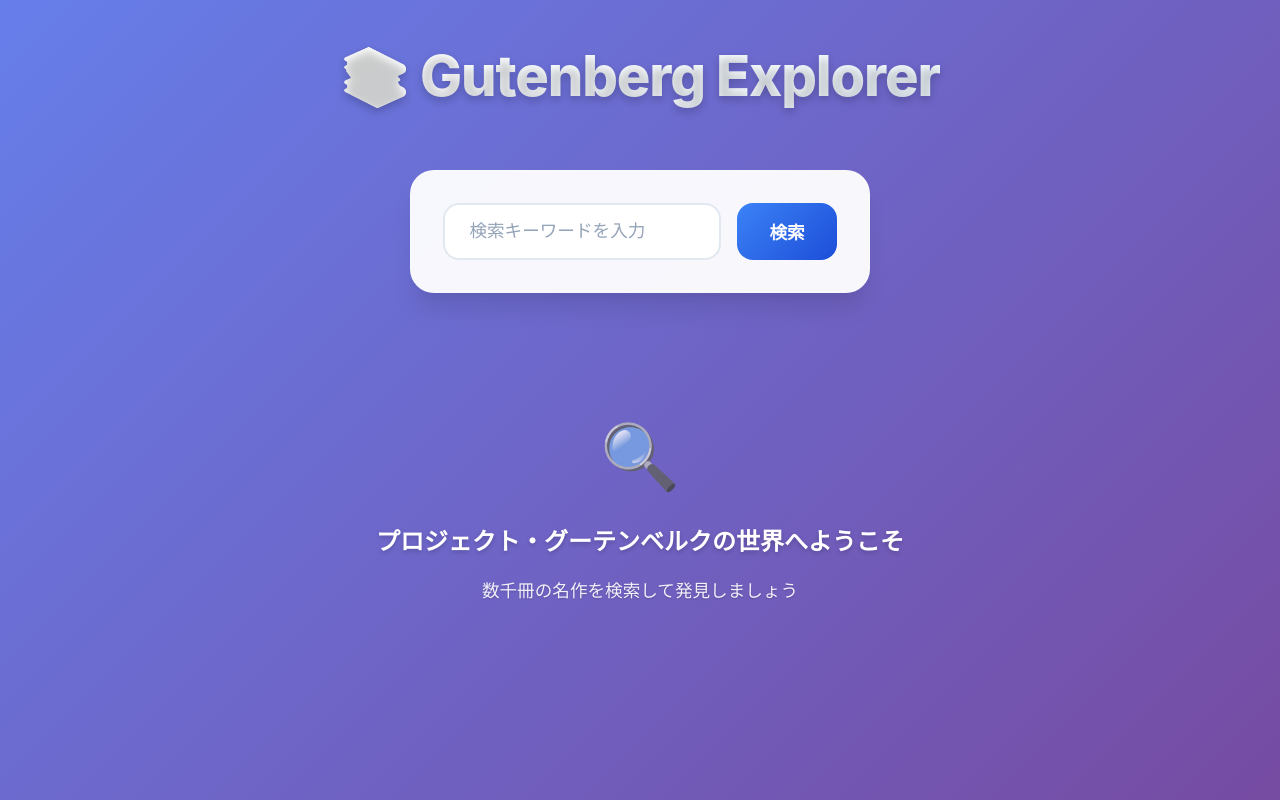
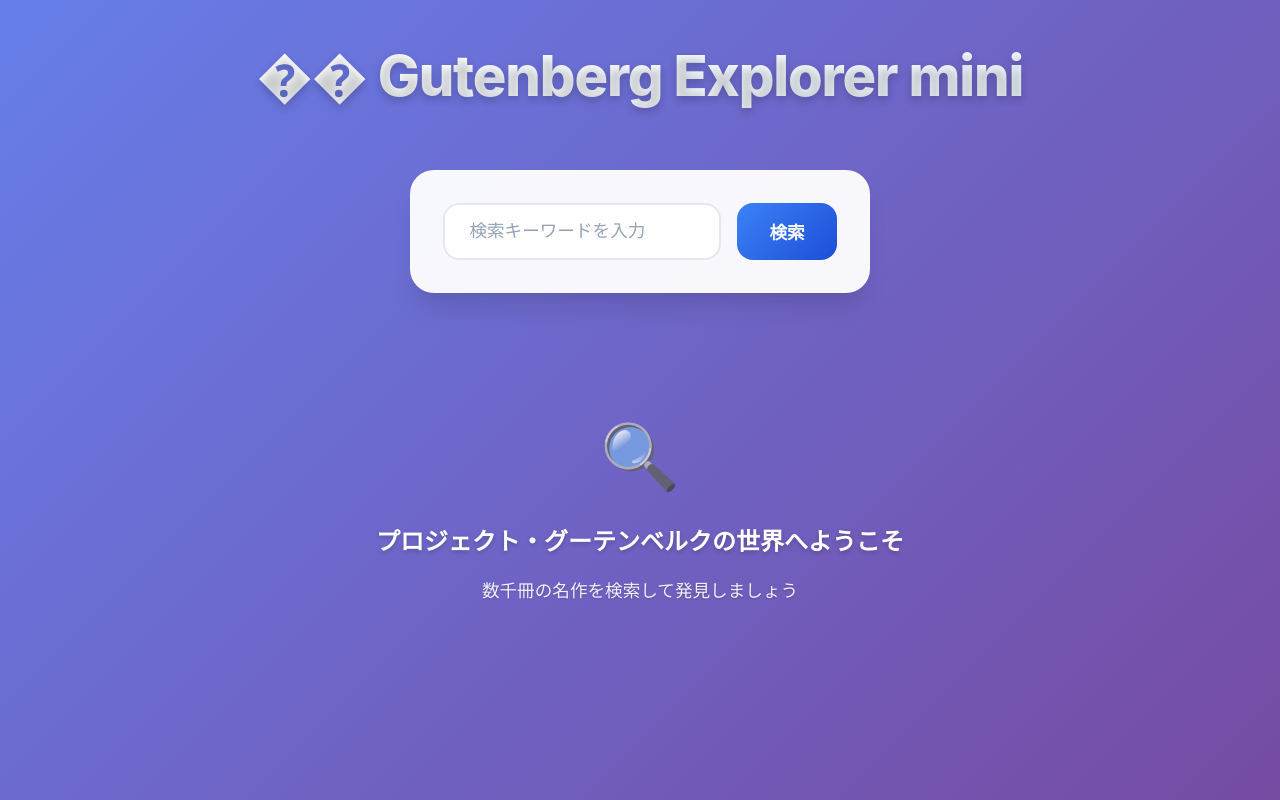
Before and after one commit to SatoMichi/k8s_practice_sample, a Svelte app in the folder frontend/: page / in a window 1280 px wide. Built offline with nearby package versions, Linux system fonts and the light colour scheme.

Commit message:
Update app title: Gutenberg Explorer → Gutenberg Explorer mini - Testing automated CI/CD pipeline flow

```diff
--- a/frontend/src/App.svelte
+++ b/frontend/src/App.svelte
@@ -30,7 +30,7 @@
 </script>
 
 <main class="main">
-  <h1 class="title">📚 Gutenberg Explorer</h1>
+  <h1 class="title">�� Gutenberg Explorer mini</h1>
   <Search bind:this={searchComponent} {isLoading} on:search={handleSearch} />
   {#if hasSearched}
     <BookList {books} {isLoading} {error} />
```
